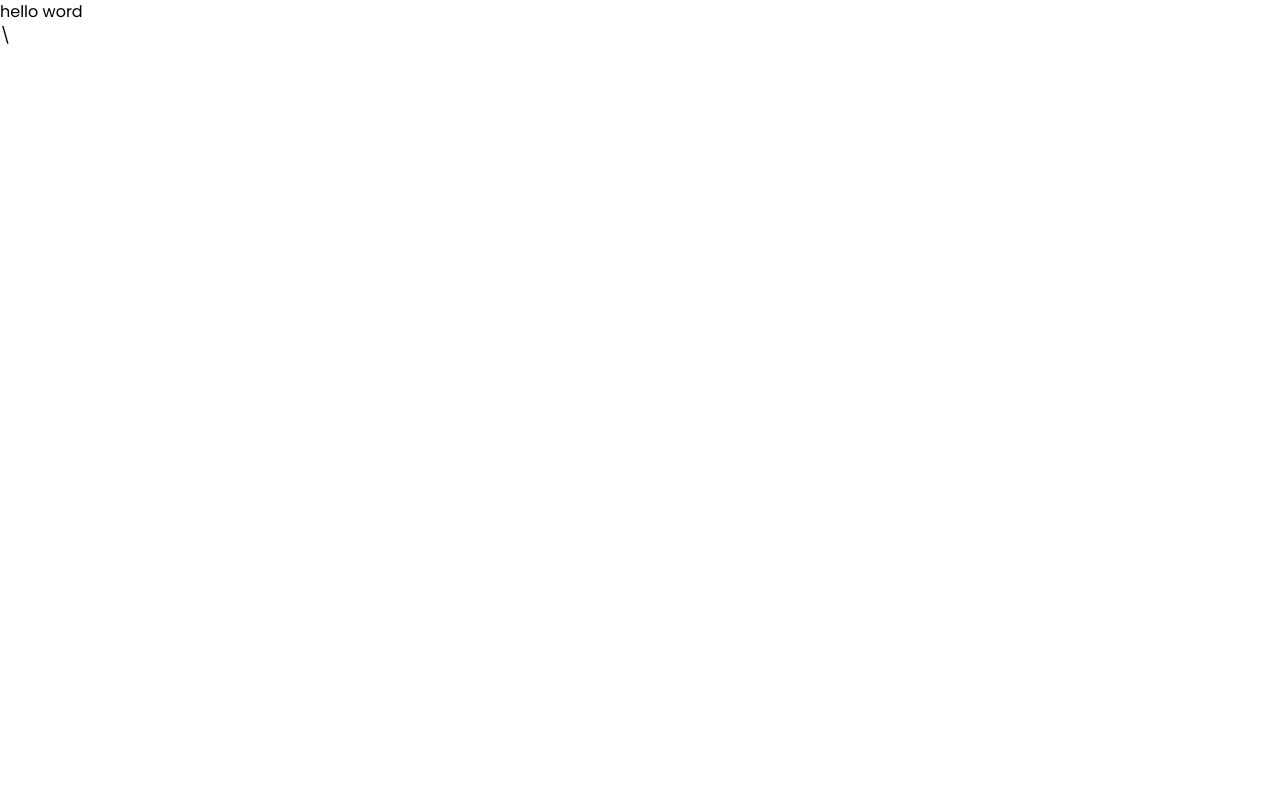
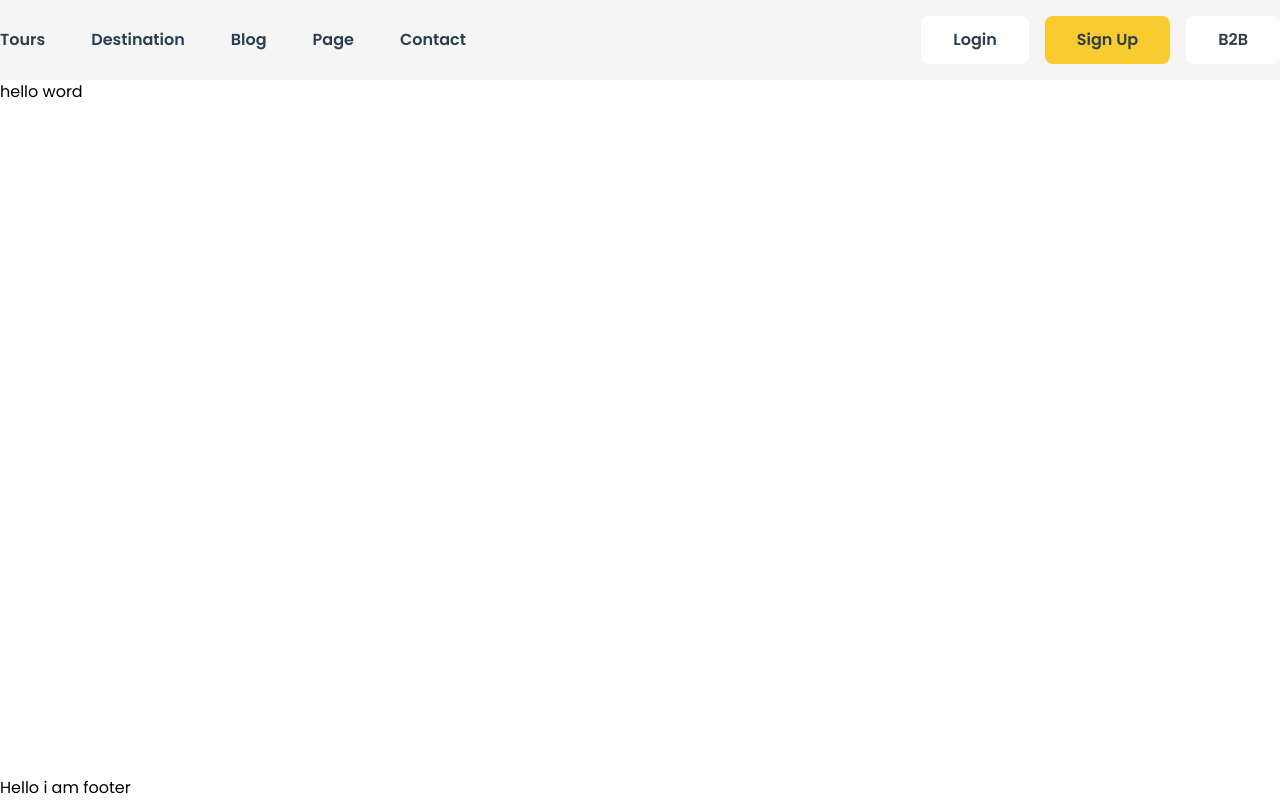
Before and after one commit to theashrafislam/halal-fly, a Next.js app: page / in a window 1280 px wide. Built offline with nearby package versions, Linux system fonts and the light colour scheme.

Commit message:
complate header section

```diff
--- /dev/null
+++ b/src/app/Components/Header/Footer/Footer.jsx
@@ -0,0 +1,11 @@
+import React from 'react';
+
+const Footer = () => {
+    return (
+        <div>
+            Hello i am footer
+        </div>
+    );
+};
+
+export default Footer;
--- /dev/null
+++ b/src/app/Components/Header/Header.jsx
@@ -0,0 +1,27 @@
+import React from 'react';
+
+const Header = () => {
+    return (
+        <nav className='bg-[#F5F5F5]'>
+            <div className='max-w-7xl mx-auto text-[#2D3E50] flex items-center justify-between py-4'>
+                {/* menu section  */}
+                <ul className='flex items-center gap-[46px]'>
+                    <li className='font-semibold'>Tours</li>
+                    <li className='font-semibold'>Destination</li>
+                    <li className='font-semibold'>Blog</li>
+                    <li className='font-semibold'>Page</li>
+                    <li className='font-semibold'>Contact</li>
+                </ul>
+
+                {/* button section  */}
+                <div className='flex items-center gap-4'>
+                    <button className='bg-white px-8 py-3 font-semibold rounded-lg'>Login</button>
+                    <button className='bg-[#F8CB2E] px-8 py-3 font-semibold rounded-lg'>Sign Up</button>
+                    <button className='bg-white px-8 py-3 font-semibold rounded-lg'>B2B</button>
+                </div>
+            </div>
+        </nav>
+    );
+};
+
+export default Header;
--- a/src/app/layout.js
+++ b/src/app/layout.js
@@ -1,5 +1,7 @@
 import { Poppins } from "next/font/google";
 import "./globals.css";
+import Header from "./Components/Header/Header";
+import Footer from "./Components/Header/Footer/Footer";
 
 const poppins = Poppins({
   variable: "--font-poppins",
@@ -16,16 +18,16 @@ export default function RootLayout({ children }) {
   return (
     <html lang="en">
       <body
-        className={`${poppins.className} antialiased`}
+        className={`${poppins.className} antialiased flex flex-col min-h-screen`}
       >
         {/* header section  */}
-        <header></header>
+        <header><Header /></header>
 
         {/* main section  */}
-        <main>{children}</main>\
+        <main className="flex-grow">{children}</main>
 
         {/* footer section  */}
-        <footer></footer>
+        <footer><Footer /></footer>
       </body>
     </html>
   );
```
